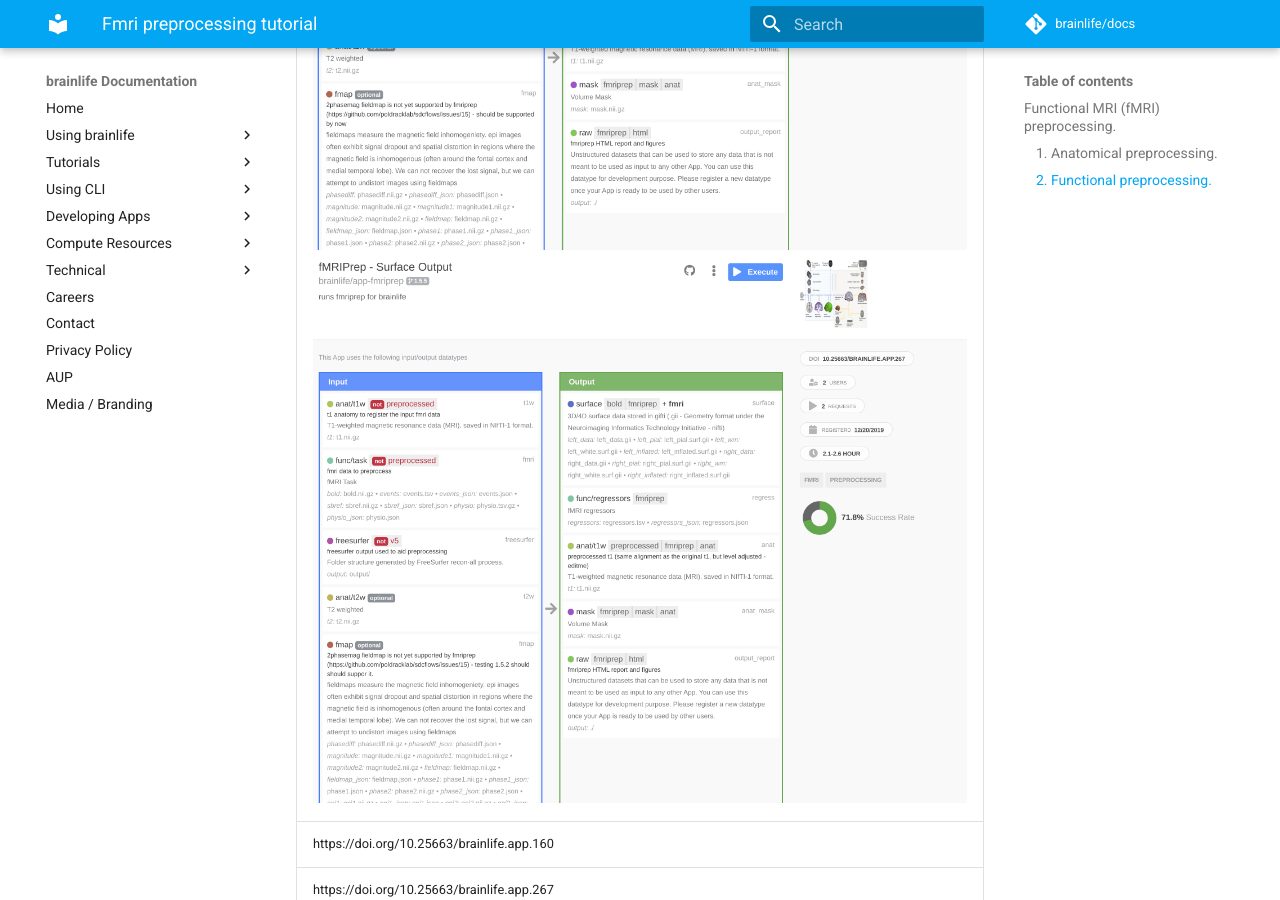
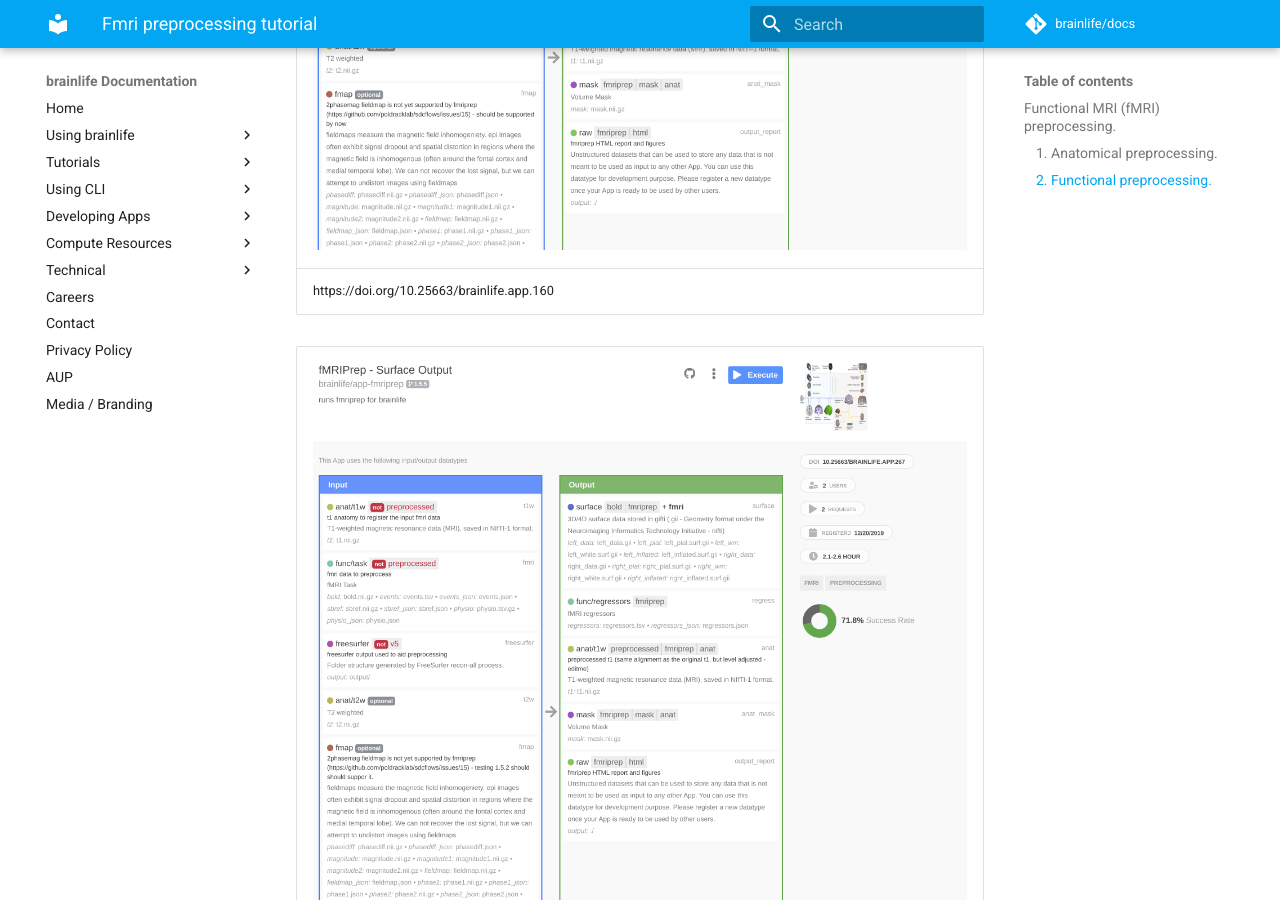
Before and after one commit to brainlife/docs, an MkDocs documentation site: the page built from docs/tutorial/fmri-preprocessing-tutorial.md, in a window 1280 px wide and 900 px high, scrolled down 1846 px. Built offline with MkDocs 1.6.1 and Material for MkDocs 9.7.7, drawn with Linux system fonts in a browser that asks for light colours; comment, search, counter and statistics services are not loaded.

Commit message:
Update fmri-preprocessing-tutorial.md

```diff
--- a/docs/tutorial/fmri-preprocessing-tutorial.md
+++ b/docs/tutorial/fmri-preprocessing-tutorial.md
@@ -22,9 +22,12 @@
 
 There are two versions of the [brainlife.io](https://brainlife.io) app to fmriPrep. One generates outputs mapped to the surfaces, and the other generates outputs mapped to the volumes:
 
-| ![fmriprep-volume](/docs/img/app-fmriprep-volume-header.png) ![fmriprep-surface](/docs/img/app-fmriprep-surface-header.png) |
+| ![fmriprep-volume](/docs/img/app-fmriprep-volume-header.png) |
 |------------------------------------|
 | https://doi.org/10.25663/brainlife.app.160 |
+
+| ![fmriprep-surface](/docs/img/app-fmriprep-surface-header.png) |
+|------------------------------------|
 | https://doi.org/10.25663/brainlife.app.267 |
 
 For this tutorial, we will use the surface-based version.
```
